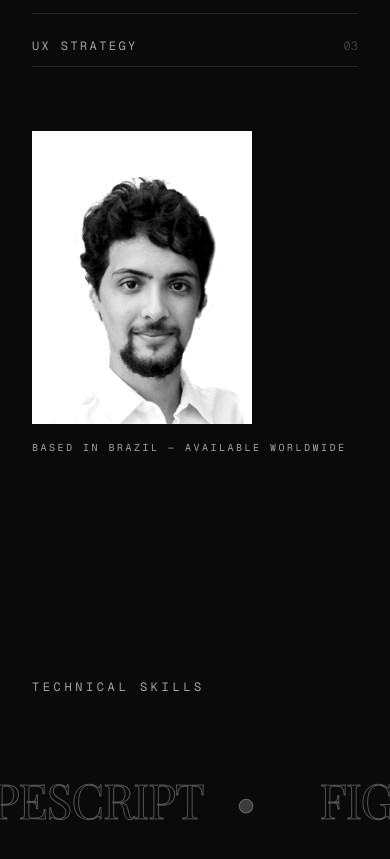
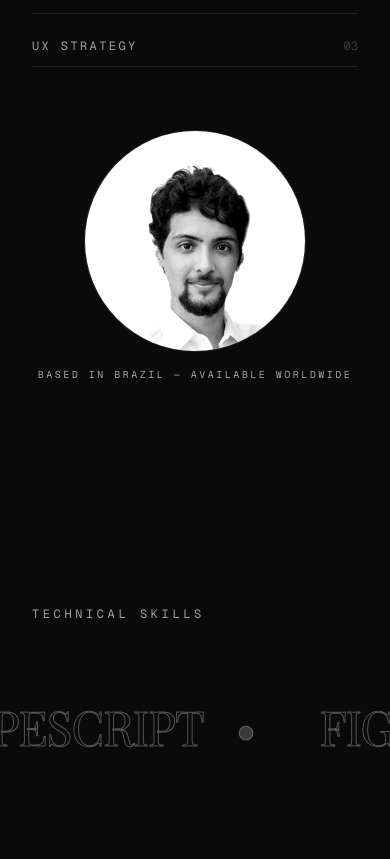
Before and after one commit to NasserKK/product-designer-portfolio, a Next.js app: page / in a window 390 px wide. Shown: the part 2883-3742 px from the top of the page. Built offline with nearby package versions, Linux system fonts and the light colour scheme; a web font is replaced by a local one.

Commit message:
style: fix image size and alignment for responsive design

```diff
--- a/components/about.tsx
+++ b/components/about.tsx
@@ -64,29 +64,29 @@ export function About() {
           whileInView={{ opacity: 1, y: 0 }}
           viewport={{ once: true }}
           transition={{ duration: 0.8, delay: 0.25 }}
-          className="relative"
+          className="relative flex justify-center md:justify-end"
         >
-          <div className="relative aspect-[3/4] overflow-hidden w-full max-w-[220px] md:max-w-[280px] md:ml-auto">
+          <div className="flex flex-col items-center gap-4">
+            <div className="relative w-[220px] h-[220px] md:w-[280px] md:h-[280px] rounded-full overflow-hidden ring-1 ring-white/10">
               <img
-              src="/self.png?height=200&width=150"
+                src="/self.png"
                 alt="Nasser Khalil"
                 className="w-full h-full object-cover"
                 style={{ filter: "grayscale(30%) contrast(1.1)" }}
               />
-            {/* Subtle overlay border */}
-            <div className="absolute inset-0 border border-white/10 pointer-events-none" />
             </div>
 
-          {/* Floating mono label bottom-left of image */}
+            {/* Mono label below image */}
             <motion.p
               initial={{ opacity: 0 }}
               whileInView={{ opacity: 1 }}
               viewport={{ once: true }}
               transition={{ duration: 0.8, delay: 0.5 }}
-            className="mt-4 font-mono text-[10px] tracking-[0.25em] text-muted-foreground uppercase"
+              className="font-mono text-[10px] tracking-[0.25em] text-muted-foreground uppercase"
             >
               Based in Brazil &mdash; Available Worldwide
             </motion.p>
+          </div>
         </motion.div>
       </div>
     </section>
```
Lines whose indentation alone changed are shown as unchanged.
